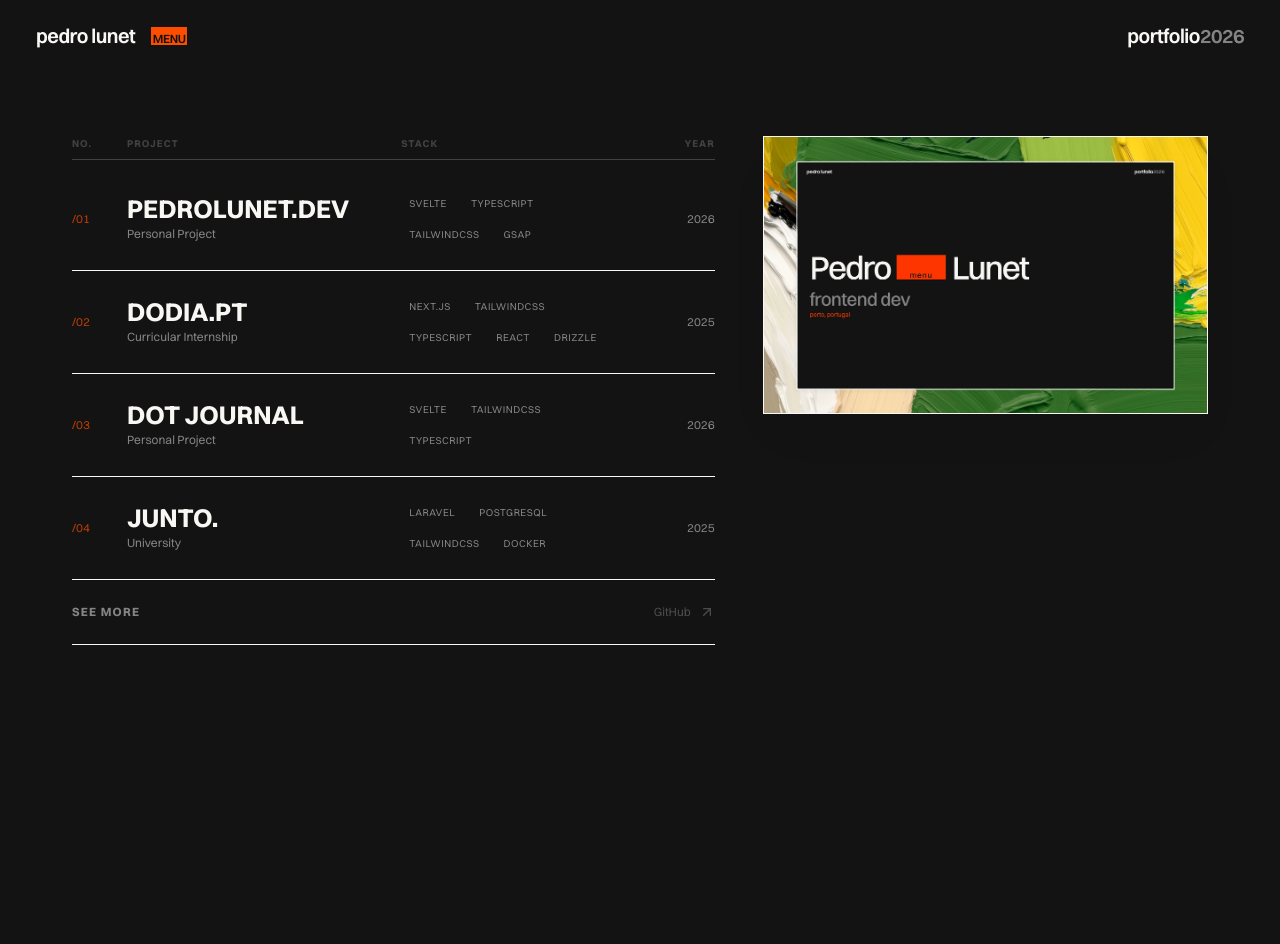
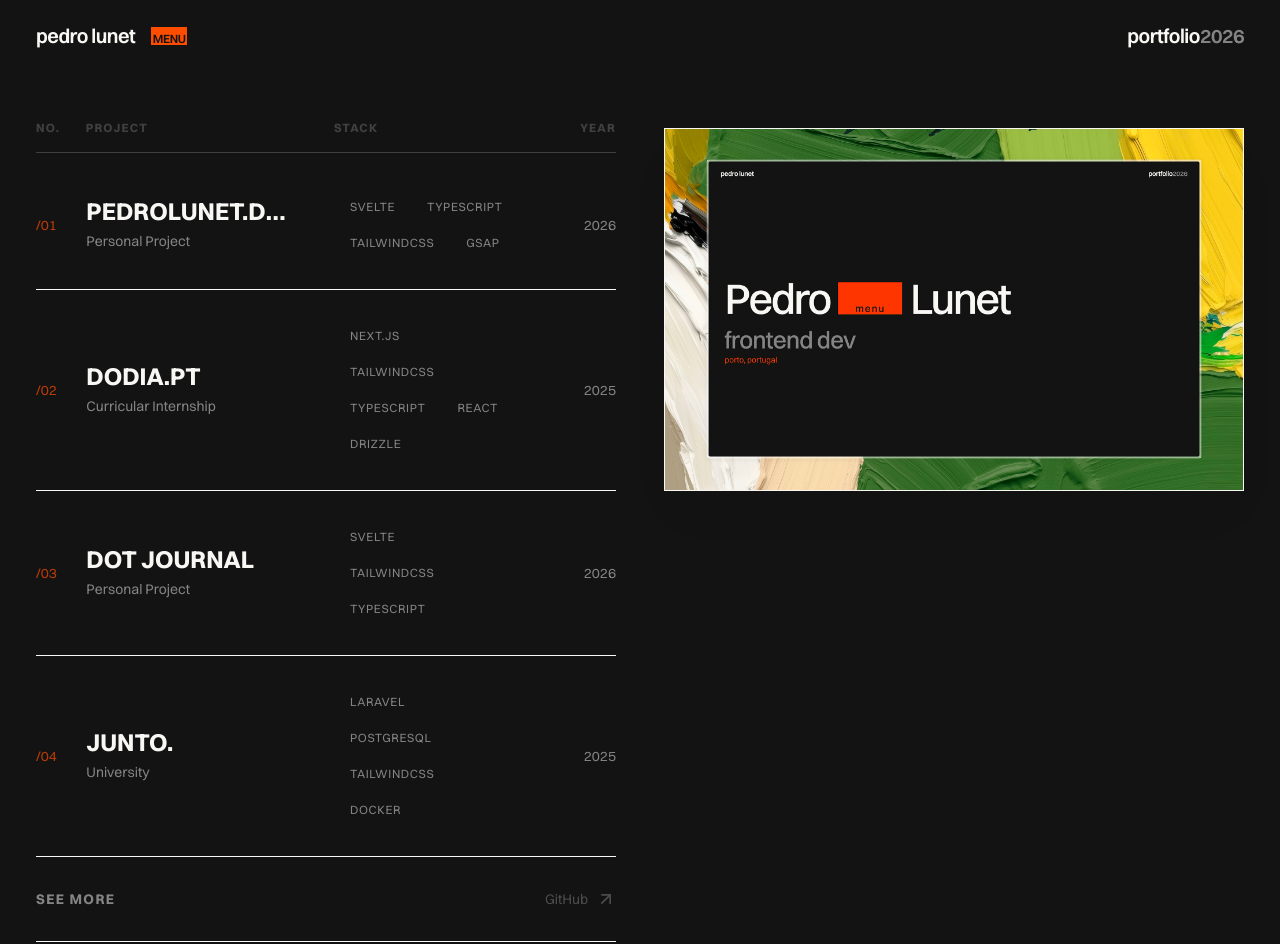
Before and after one commit to PedroLunet/pedrolunet.dev, a SvelteKit app: page /work in a window 1280 px wide. Shown: the top 944 px of the page. Before the commit the page ends 896 px from the top, so only its background shows below. Built offline with nearby package versions, Linux system fonts and the light colour scheme.

Commit message:
updated work index page

```diff
--- a/src/routes/work/+page.svelte
+++ b/src/routes/work/+page.svelte
@@ -6,13 +6,10 @@
 	let activeImage = $state(projects[0].image);
 </script>
 
+<div class="grid grid-cols-1 gap-12 lg:grid-cols-12 2xl:gap-32">
+	<div class="col-span-1 flex flex-col lg:col-span-6">
 		<div
-	class="min-h-[calc(100vh-var(--header-height-mobile))] w-full bg-bg px-6 pt-4 pb-12 md:min-h-[calc(100vh-var(--header-height-tablet))] lg:min-h-[calc(100vh-var(--header-height-desktop))] lg:px-9"
->
-	<div class="grid grid-cols-1 gap-12 lg:grid-cols-12">
-		<div class="col-span-1 flex flex-col lg:col-span-7">
-			<div
-				class="border-text-primary/10 mb-2 hidden grid-cols-12 gap-4 border-b pb-2 text-[10px] font-bold tracking-widest text-text-secondary uppercase opacity-40 lg:grid"
+			class="border-text-primary/10 mb-2 hidden grid-cols-12 gap-4 border-b pb-4 text-xs font-bold tracking-widest text-text-secondary uppercase opacity-40 lg:grid 2xl:mb-6 2xl:pb-6 2xl:text-sm"
 		>
 			<div class="col-span-1">No.</div>
 			<div class="col-span-5">Project</div>
@@ -23,11 +20,11 @@
 		{#each projects as project}
 			<a
 				href="/work/{project.slug}"
-					class="group border-text-primary/20 hover:bg-text-primary/5 relative grid grid-cols-1 gap-y-2 border-b py-6 transition-all duration-300 hover:pl-4 lg:grid-cols-12 lg:items-center lg:gap-4"
+				class="group border-text-primary/20 hover:bg-text-primary/5 relative grid grid-cols-1 gap-y-2 border-b py-8 transition-all duration-300 hover:pl-6 lg:grid-cols-12 lg:items-center lg:gap-6 2xl:py-16 2xl:hover:pl-10"
 				onmouseenter={() => (activeImage = project.image)}
 			>
 				<div
-						class="col-span-1 text-xs text-accent opacity-70 transition-opacity group-hover:opacity-100"
+					class="col-span-1 text-sm text-accent opacity-70 transition-opacity group-hover:opacity-100 2xl:text-base"
 				>
 					/{project.id}
 				</div>
@@ -37,35 +34,37 @@
 					style="container-type: inline-size"
 				>
 					<h2
-							class="text-text-primary overflow-hidden text-[clamp(1.25rem,11cqi,2.5rem)] leading-none font-bold text-ellipsis whitespace-nowrap transition-colors group-hover:text-accent"
+						class="text-text-primary overflow-hidden text-[clamp(1.5rem,12cqi,3rem)] leading-none font-bold text-ellipsis whitespace-nowrap transition-colors group-hover:text-accent 2xl:text-[clamp(2.5rem,12cqi,5rem)]"
 					>
 						{project.title}
 					</h2>
 					<span
-							class="group-hover:text-text-primary mt-1 text-xs text-text-secondary transition-colors"
+						class="group-hover:text-text-primary mt-2 text-sm text-text-secondary transition-colors 2xl:mt-3 2xl:text-lg"
 					>
 						{project.context}
 					</span>
 				</div>
 
-					<div class="col-span-4 mt-2 flex flex-wrap content-center items-center gap-2 lg:mt-0">
-						{#each project.tech.slice(0, 6) as t}
+				<div
+					class="col-span-4 mt-2 flex flex-wrap content-center items-center gap-2 lg:mt-0 2xl:gap-3"
+				>
+					{#each project.tech.slice(0, 5) as t}
 						<span
-								class="bg-text-primary/5 rounded-sm px-2 py-1 text-[10px] tracking-wider text-text-secondary uppercase transition-colors group-hover:bg-accent/10 group-hover:text-accent"
+							class="bg-text-primary/5 rounded-sm px-3 py-1.5 text-xs tracking-wider text-text-secondary uppercase transition-colors group-hover:bg-accent/10 group-hover:text-accent 2xl:px-4 2xl:py-2 2xl:text-sm"
 						>
 							{t}
 						</span>
 					{/each}
 
-						{#if project.tech.length > 6}
-							<span class="px-1 text-[10px] text-text-secondary/50">
-								+{project.tech.length - 6}
+					{#if project.tech.length > 5}
+						<span class="px-1 text-xs text-text-secondary/50 2xl:text-sm">
+							+{project.tech.length - 5}
 						</span>
 					{/if}
 				</div>
 
 				<div
-						class="group-hover:text-text-primary col-span-2 mt-2 text-right text-xs text-text-secondary lg:mt-0"
+					class="group-hover:text-text-primary col-span-2 mt-2 text-right text-sm text-text-secondary lg:mt-0 2xl:text-base"
 				>
 					{project.year}
 				</div>
@@ -76,27 +75,26 @@
 			href="https://github.com/pedrolunet"
 			target="_blank"
 			rel="noreferrer"
-				class="group border-text-primary/20 hover:bg-text-primary/5 flex items-center justify-between border-b py-6 transition-all duration-300 hover:pl-4"
+			class="group border-text-primary/20 hover:bg-text-primary/5 flex items-center justify-between border-b py-8 transition-all duration-300 hover:pl-6 2xl:py-16 2xl:hover:pl-10"
 		>
 			<span
-					class="text-xs font-bold tracking-widest text-text-secondary uppercase transition-colors group-hover:text-accent"
+				class="text-sm font-bold tracking-widest text-text-secondary uppercase transition-colors group-hover:text-accent 2xl:text-base"
 			>
 				See more
 			</span>
 
 			<div
-					class="flex items-center gap-2 text-xs text-text-secondary opacity-50 transition-all group-hover:text-accent group-hover:opacity-100"
+				class="flex items-center gap-2 text-sm text-text-secondary opacity-50 transition-all group-hover:text-accent group-hover:opacity-100 2xl:text-base"
 			>
 				<span class="hidden md:inline-block">GitHub</span>
 				<ArrowUpRight
-						size={16}
-						class="transition-transform duration-300 group-hover:translate-x-0.5 group-hover:-translate-y-0.5"
+					class="h-5 w-5 transition-transform duration-300 group-hover:translate-x-0.5 group-hover:-translate-y-0.5 2xl:h-6 2xl:w-6"
 				/>
 			</div>
 		</a>
 	</div>
 
-		<div class="sticky top-32 col-span-5 hidden h-fit lg:block">
+	<div class="sticky top-32 col-span-6 hidden h-fit lg:block 2xl:top-48">
 		<div
 			class="border-text-primary/5 relative aspect-16/10 w-full overflow-hidden border bg-neutral-100 shadow-2xl shadow-bg/5"
 		>
@@ -108,11 +106,9 @@
 					class="absolute inset-0 h-full w-full object-cover"
 				/>
 			{/key}
-
 			<div
 				class="pointer-events-none absolute inset-0 bg-bg/0 transition-colors duration-500 group-hover:bg-bg/5"
 			></div>
 		</div>
 	</div>
 </div>
-</div>
```
Lines whose indentation alone changed are shown as unchanged.
